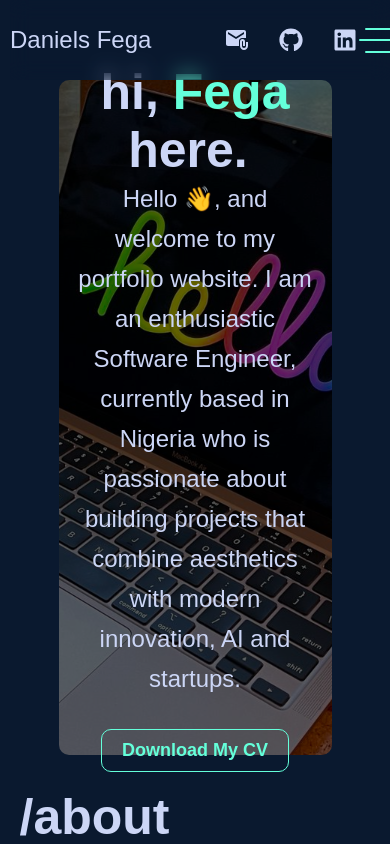
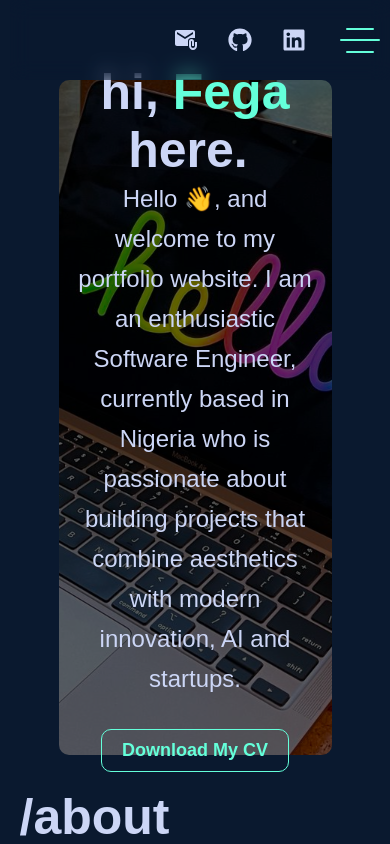
Before and after one commit to danielzfega/MyPortfolio, a React (Vite) app: page / in a window 390 px wide. Shown: the top 844 px of the page. Built offline with nearby package versions, Linux system fonts and the light colour scheme; a web font is replaced by a local one.

Commit message:
Navbar responsiveness pt2

```diff
--- a/src/components/Navbar/Navbar.css
+++ b/src/components/Navbar/Navbar.css
@@ -164,14 +164,16 @@ nav{
 @media screen and (max-width: 1100px){
     header{
         display: flex;
-        justify-content: space-between;
+        justify-content: end;
         padding: 0;
         margin-left: 10px;
     }
+    .leftNav p{
+      display: none;
+    }
     .leftNav{
-      /* background-color: coral; */
-      justify-content: start;
-      width: 600px;
+      /* border: 1px solid white; */
+      width: min-content;
     }
     .toggle{
         display: flex;
@@ -191,23 +193,23 @@ nav{
         flex-direction: column;
         /* border: 2px solid wheat; */
         position: absolute;
-        top: 0px;
+        top: 80px;
         align-items: start;
         justify-content: start;
-        left: 0px;
+        right: 0px;
         width: 160px;
-        height: 100vh;
+        height: 300px;
         /* height: 250px; */
-        border-radius: 0;
+        border-radius: 10px;
         background-color: #010824;
         animation: slideInFromLeft 0.5s ease-out forwards;
         /* background-color: rgba(0, 0, 0, 0.372); */
         z-index: 1000;
-        padding: 20px 0;
+        padding: 20px 10px;
     }
     @keyframes slideInFromLeft {
       from {
-        transform: translateX(-100%);
+        transform: translateX(100%);
         opacity: 0;
       }
       to {
@@ -235,18 +237,12 @@ nav{
     /* .toggle{
       display: block;
     } */
+
 }
 
-@media screen and (max-width: 713px){
+@media screen and (max-width: 556px){
   .rightNav{
     /* border: 1px solid white; */
-    width: max-content;
-  }
-  .leftNav{
-    width: 400px;
-    /* border: 1px solid white; */
-  }
-  header{
-    margin-right: 10px;
+    width: 160px;
   }
 }
```
